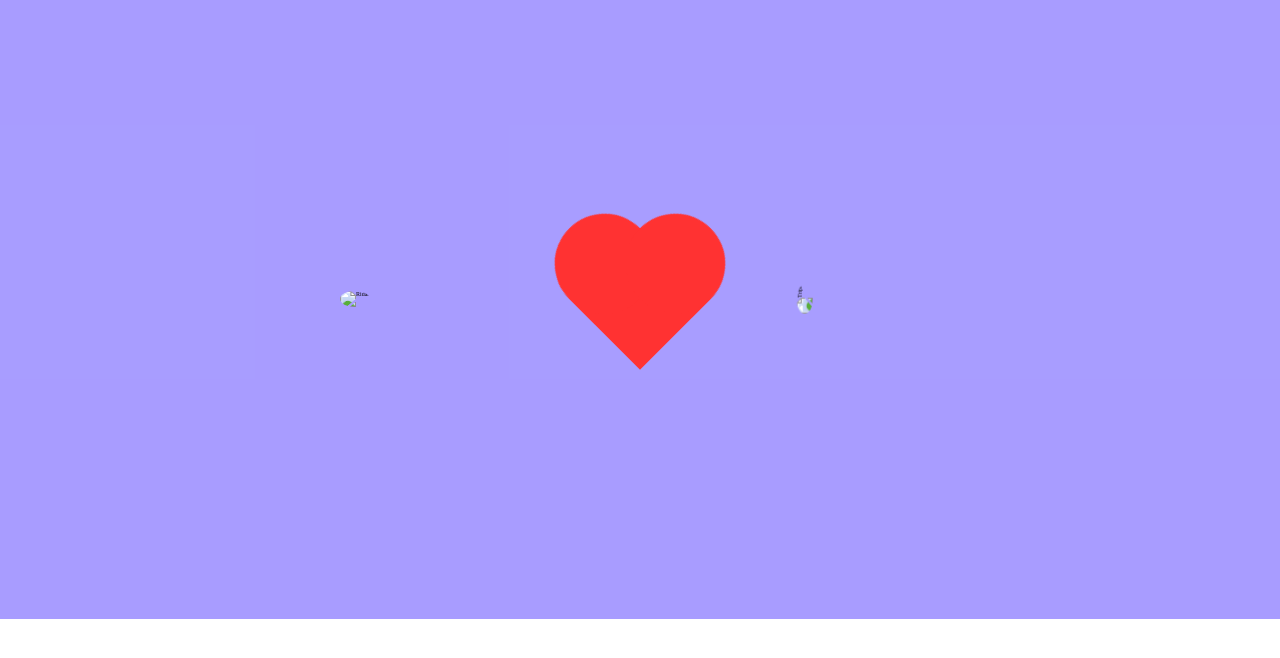
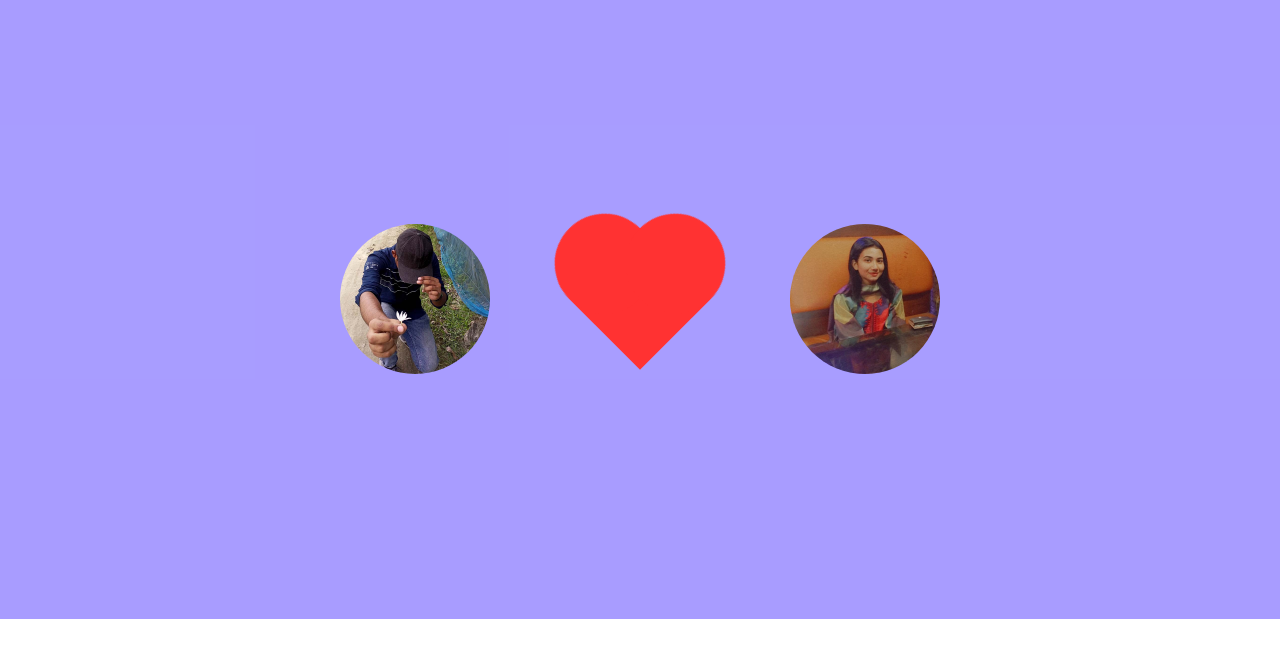
Before and after one commit to EX-Fothe/RT, a plain HTML site: page index.html in a window 1280 px wide. Shown: the part 130-788 px from the top of the page. Drawn offline with Linux system fonts and the light colour scheme.

Commit message:
Update index.html

```diff
--- a/index.html
+++ b/index.html
@@ -12,11 +12,11 @@
         <h1 class="title">Ridan &#10008 Tripti</h1>
         <div class="main-content">
             <div class="image-1">
-                <img class="ridan" src="./img/ridan.jpg" alt="Ridan">
+                <img class="ridan" src="ridan.jpg" alt="Ridan">
             </div>
             <div class="heart"></div>
             <div class="image-2">
-                <img class="tripti" src="./img/tripti.png" alt="Tripti">
+                <img class="tripti" src="tripti.png" alt="Tripti">
             </div>
         </div>
     </section>
```
